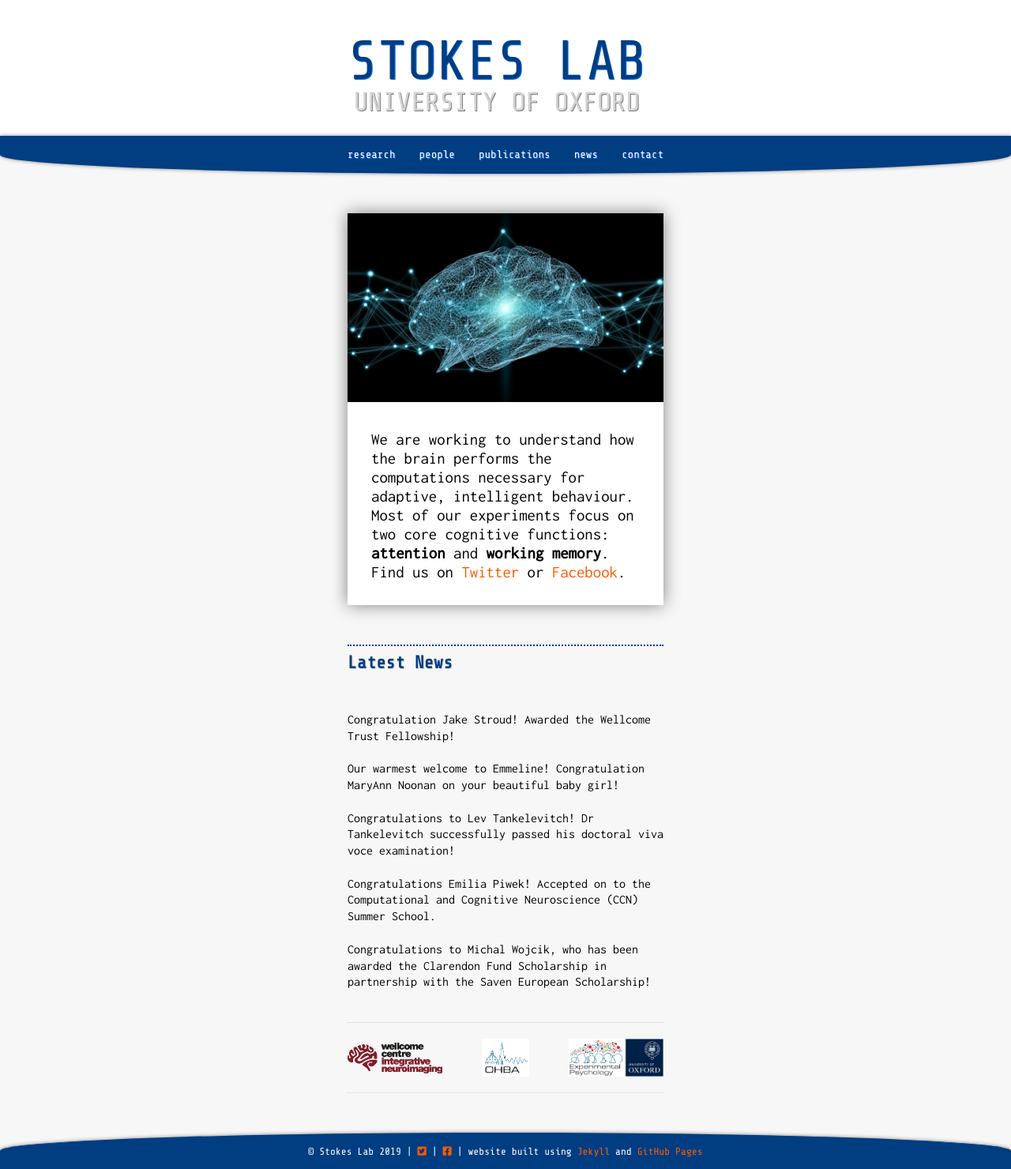
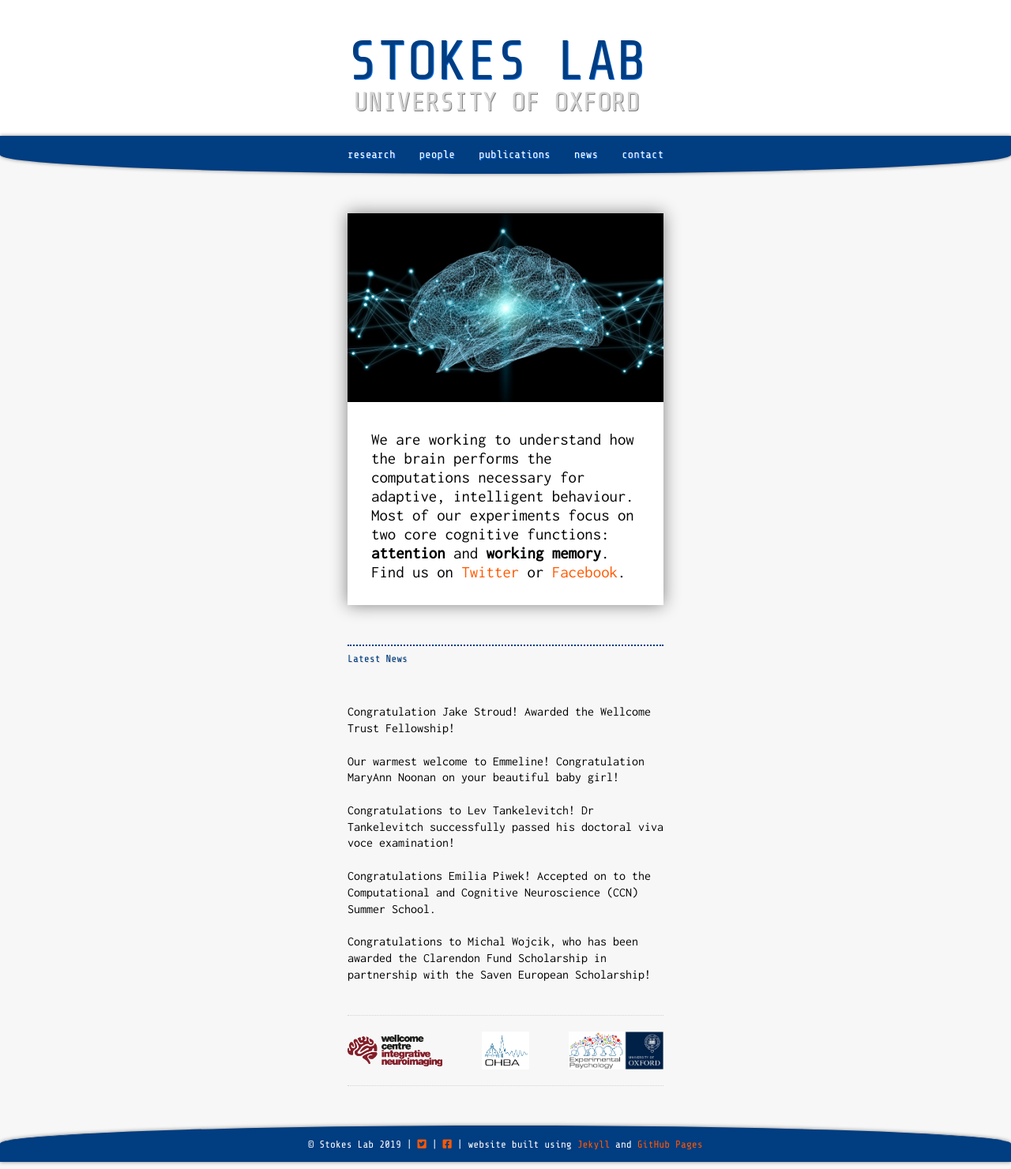
Before and after one commit to stokeslab/stokeslab.github.io, a Jekyll site: the page built from index.html, in a window 1280 px wide. Shown: the whole page at 79% size. Built offline with Jekyll 4.4.1, drawn with Linux system fonts in a browser that asks for light colours; nearby versions of some CDN libraries; some web fonts are replaced.

Commit message:
Update _layout.scss

```diff
--- a/_sass/_layout.scss
+++ b/_sass/_layout.scss
@@ -456,9 +456,9 @@
 */	color: $pop-color;
 	padding-top: 10px;
 	font-family: $font-style-mono;
-	font-weight: 600;
-	font-size: 1.4rem;
-	line-height: 1.4rem;
+	font-weight: 400;
+	font-size: 0.8rem;
+	line-height: 0.8rem;
 	text-shadow: 1px 1px #d3d3d3;
 	border-top: 2px dotted $pop-color;
 
@@ -551,8 +551,8 @@
 	background-color: white;
 	box-shadow: 0px 0px 20px gray;
 
-	font-size: 0.7rem;
-	line-height: 1rem;
+	font-size: 0.6rem;
+	line-height: 0.8rem;
 
 	@media screen and (min-width: $on-large) {
 		font-size: 1.3rem;
```
